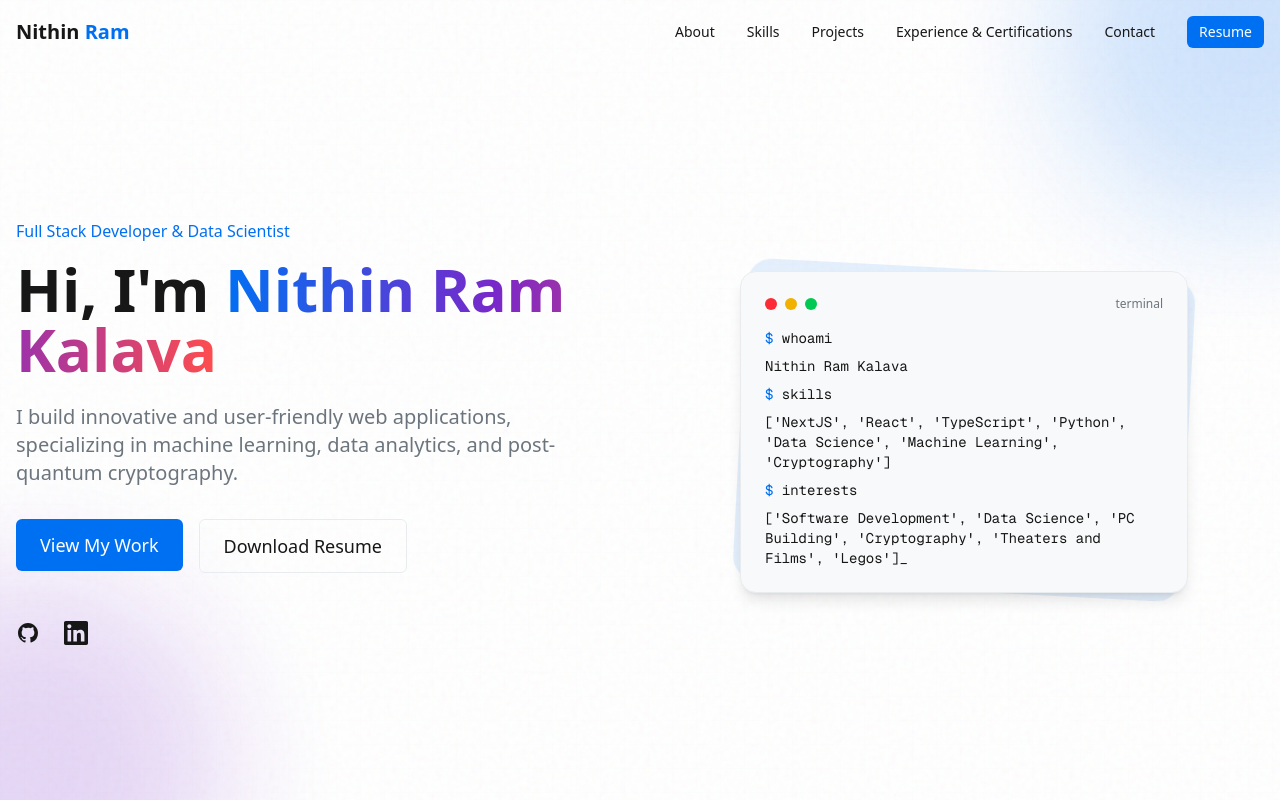
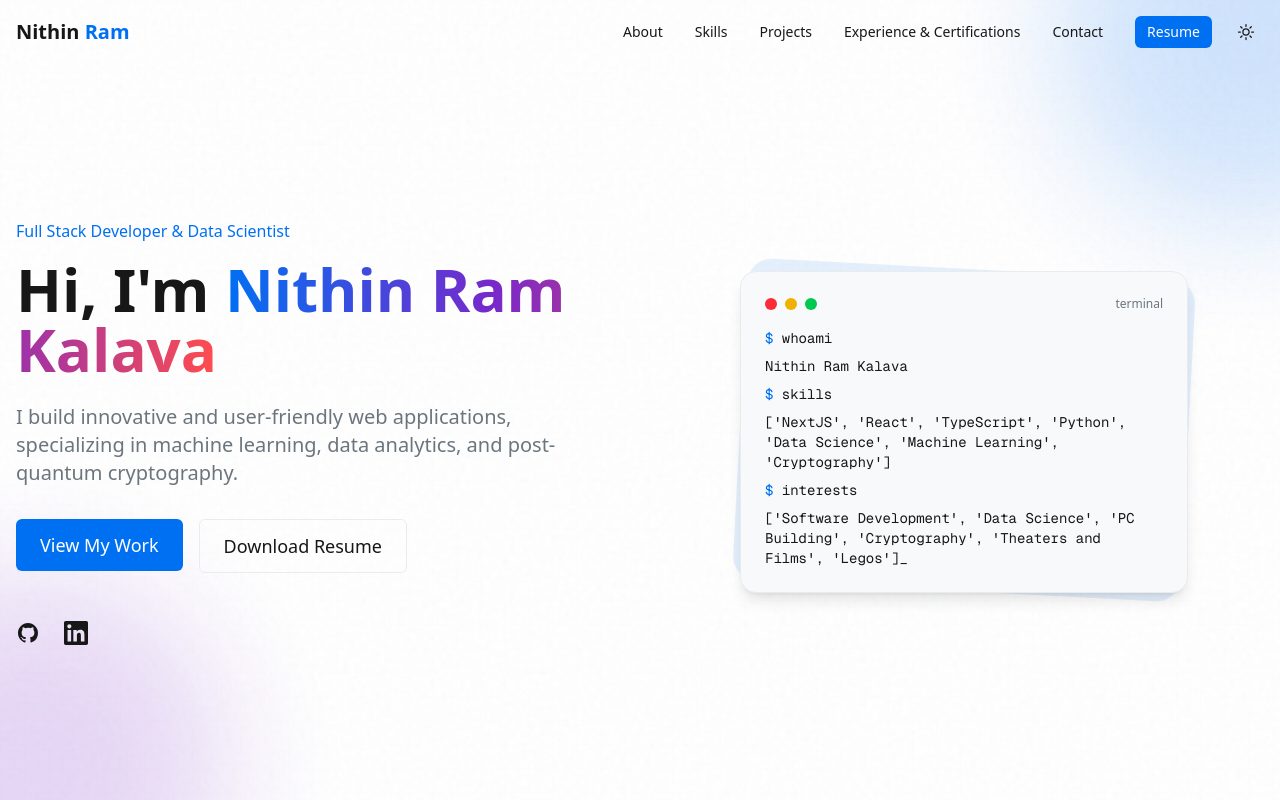
Before and after one commit to nithinramkalava/nithinramkalava, a Next.js app: page / in a window 1280 px wide. Shown: the top 800 px of the page. Built offline with nearby package versions, Linux system fonts and the light colour scheme.

Commit message:
Theme Toggle

```diff
--- a/src/app/globals.css
+++ b/src/app/globals.css
@@ -23,8 +23,25 @@
   --font-mono: var(--font-geist-mono);
 }
 
+.dark {
+  --background: #0a0a0a;
+  --foreground: #ededed;
+  --card: #1a1a1a;
+  --card-foreground: #ededed;
+  --primary: #339eff;
+  --primary-foreground: #ffffff;
+  --secondary: #9c49f5;
+  --secondary-foreground: #ffffff;
+  --accent: #ff9999;
+  --accent-foreground: #000000;
+  --muted: #343a40;
+  --muted-foreground: #adb5bd;
+  --border: #343a40;
+}
+
+/* Keep the media query for system preference when no explicit theme is set */
 @media (prefers-color-scheme: dark) {
-  :root {
+  :root:not(.light):not(.dark) {
     --background: #0a0a0a;
     --foreground: #ededed;
     --card: #1a1a1a;
--- a/src/app/layout.tsx
+++ b/src/app/layout.tsx
@@ -2,6 +2,7 @@ import type { Metadata } from "next";
 import { Geist, Geist_Mono } from "next/font/google";
 import "./globals.css";
 import { Analytics } from "@vercel/analytics/react";
+import { ThemeProvider } from "@/components/theme-provider";
 
 const geistSans = Geist({
   variable: "--font-geist-sans",
@@ -25,11 +26,13 @@ export default function RootLayout({
   children: React.ReactNode;
 }>) {
   return (
-    <html lang="en">
+    <html lang="en" suppressHydrationWarning>
       <body
         className={`${geistSans.variable} ${geistMono.variable} antialiased`}
       >
-        {children}
+        <ThemeProvider>
+          {children}
+        </ThemeProvider>
         <Analytics />
       </body>
     </html>
--- a/src/components/navbar.tsx
+++ b/src/components/navbar.tsx
@@ -3,6 +3,7 @@
 import React, { useState, useEffect } from 'react';
 import Link from 'next/link';
 import { Button } from './ui/button';
+import { ThemeToggle } from './theme-toggle';
 
 interface NavItem {
   name: string;
@@ -73,16 +74,19 @@ export function Navbar() {
                 {item.name}
               </a>
             ))}
+            <div className="flex items-center space-x-4">
               <a href="/files/Nithin Ram Kalava.pdf" target="_blank" rel="noopener noreferrer">
                 <Button variant="primary" size="sm">
                   Resume
                 </Button>
               </a>
+              <ThemeToggle />
+            </div>
           </nav>
 
-          {/* Mobile navigation toggle */}
+          {/* Mobile view - Theme toggle and menu button */}
+          <div className="md:hidden flex items-center space-x-2">
             <button
-            className="md:hidden"
               onClick={() => setIsMenuOpen(!isMenuOpen)}
               aria-label="Toggle menu"
             >
@@ -109,6 +113,8 @@ export function Navbar() {
                 )}
               </svg>
             </button>
+            <ThemeToggle />
+          </div>
         </div>
 
         {/* Mobile navigation menu */}
--- /dev/null
+++ b/src/components/theme-provider.tsx
@@ -0,0 +1,61 @@
+"use client";
+
+import React, { createContext, useContext, useEffect, useState } from "react";
+
+type Theme = "light" | "dark";
+
+interface ThemeContextType {
+  theme: Theme;
+  setTheme: (theme: Theme) => void;
+}
+
+const ThemeContext = createContext<ThemeContextType | undefined>(undefined);
+
+export function ThemeProvider({ children }: { children: React.ReactNode }) {
+  const [theme, setTheme] = useState<Theme>("light");
+
+  useEffect(() => {
+    const storedTheme = localStorage.getItem("theme") as Theme | null;
+    if (storedTheme && (storedTheme === "light" || storedTheme === "dark")) {
+      setTheme(storedTheme);
+    } else {
+      // If no stored theme, use system preference as initial theme
+      const systemTheme = window.matchMedia("(prefers-color-scheme: dark)").matches
+        ? "dark"
+        : "light";
+      setTheme(systemTheme);
+    }
+  }, []);
+
+  useEffect(() => {
+    const root = window.document.documentElement;
+
+    // Remove the previous theme class
+    root.classList.remove("light", "dark");
+
+    // Add the new theme class
+    root.classList.add(theme);
+
+    // Store the theme preference
+    localStorage.setItem("theme", theme);
+  }, [theme]);
+
+  const value = {
+    theme,
+    setTheme,
+  };
+
+  return (
+    <ThemeContext.Provider value={value}>
+      {children}
+    </ThemeContext.Provider>
+  );
+}
+
+export const useTheme = (): ThemeContextType => {
+  const context = useContext(ThemeContext);
+  if (context === undefined) {
+    throw new Error("useTheme must be used within a ThemeProvider");
+  }
+  return context;
+};
--- /dev/null
+++ b/src/components/theme-toggle.tsx
@@ -0,0 +1,64 @@
+"use client";
+
+import React from "react";
+import { useTheme } from "./theme-provider";
+
+export function ThemeToggle() {
+  const { theme, setTheme } = useTheme();
+
+  const toggleTheme = () => {
+    setTheme(theme === "light" ? "dark" : "light");
+  };
+
+  return (
+    <button
+      onClick={toggleTheme}
+      className="p-2 rounded-md hover:bg-[var(--muted)] transition-colors"
+      aria-label="Toggle theme"
+    >
+      {theme === "light" ? (
+        <SunIcon className="h-5 w-5" />
+      ) : (
+        <MoonIcon className="h-5 w-5" />
+      )}
+    </button>
+  );
+}
+
+function SunIcon(props: React.SVGProps<SVGSVGElement>) {
+  return (
+    <svg
+      xmlns="http://www.w3.org/2000/svg"
+      fill="none"
+      viewBox="0 0 24 24"
+      strokeWidth={1.5}
+      stroke="currentColor"
+      {...props}
+    >
+      <path
+        strokeLinecap="round"
+        strokeLinejoin="round"
+        d="M12 3v2.25m6.364.386-1.591 1.591M21 12h-2.25m-.386 6.364-1.591-1.591M12 18.75V21m-4.773-4.227-1.591 1.591M5.25 12H3m4.227-4.773L5.636 5.636M15.75 12a3.75 3.75 0 1 1-7.5 0 3.75 3.75 0 0 1 7.5 0Z"
+      />
+    </svg>
+  );
+}
+
+function MoonIcon(props: React.SVGProps<SVGSVGElement>) {
+  return (
+    <svg
+      xmlns="http://www.w3.org/2000/svg"
+      fill="none"
+      viewBox="0 0 24 24"
+      strokeWidth={1.5}
+      stroke="currentColor"
+      {...props}
+    >
+      <path
+        strokeLinecap="round"
+        strokeLinejoin="round"
+        d="M21.752 15.002A9.72 9.72 0 0 1 18 15.75c-5.385 0-9.75-4.365-9.75-9.75 0-1.33.266-2.597.748-3.752A9.753 9.753 0 0 0 3 11.25C3 16.635 7.365 21 12.75 21a9.753 9.753 0 0 0 9.002-5.998Z"
+      />
+    </svg>
+  );
+}
```
Lines whose indentation alone changed are shown as unchanged.
